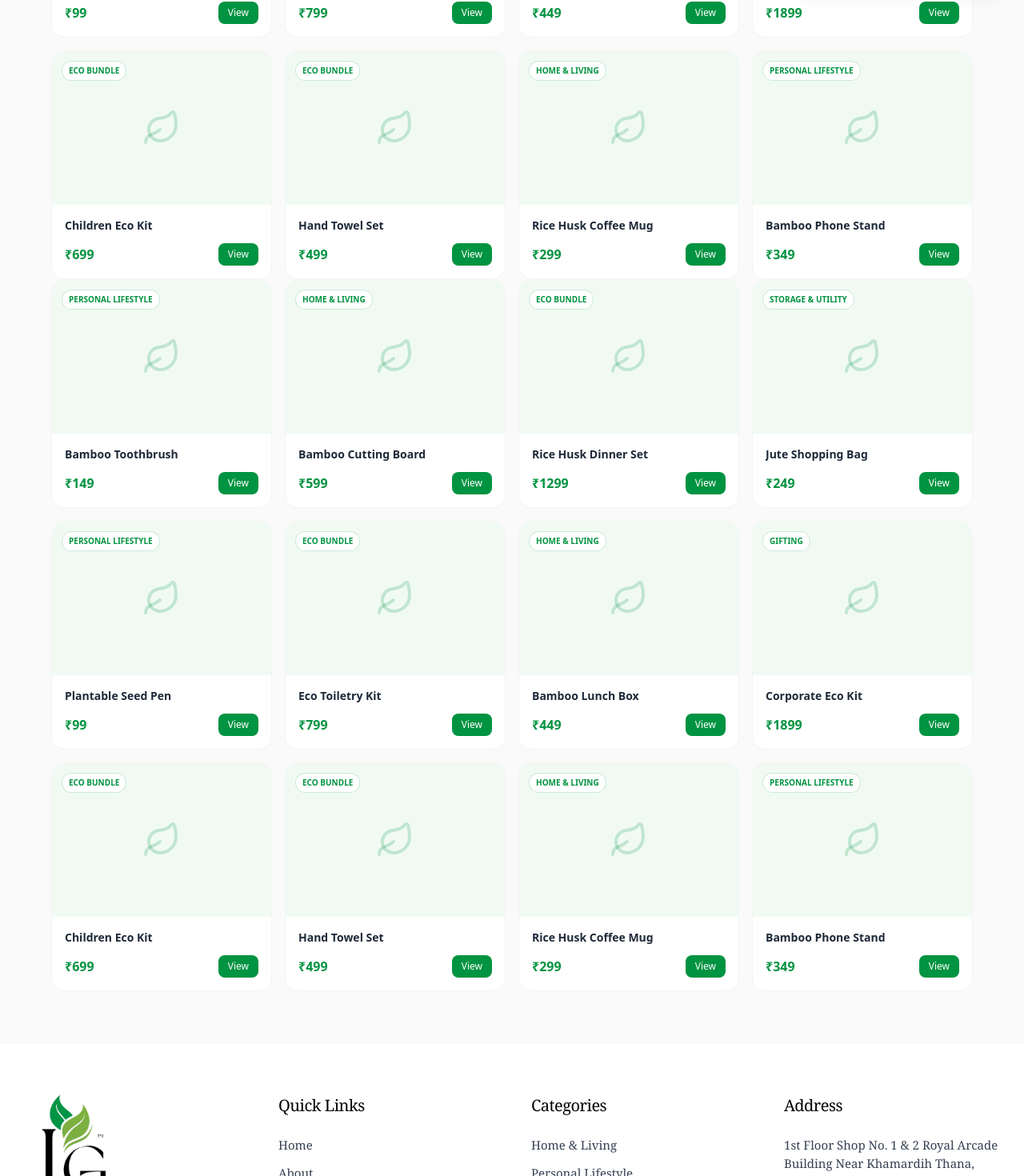
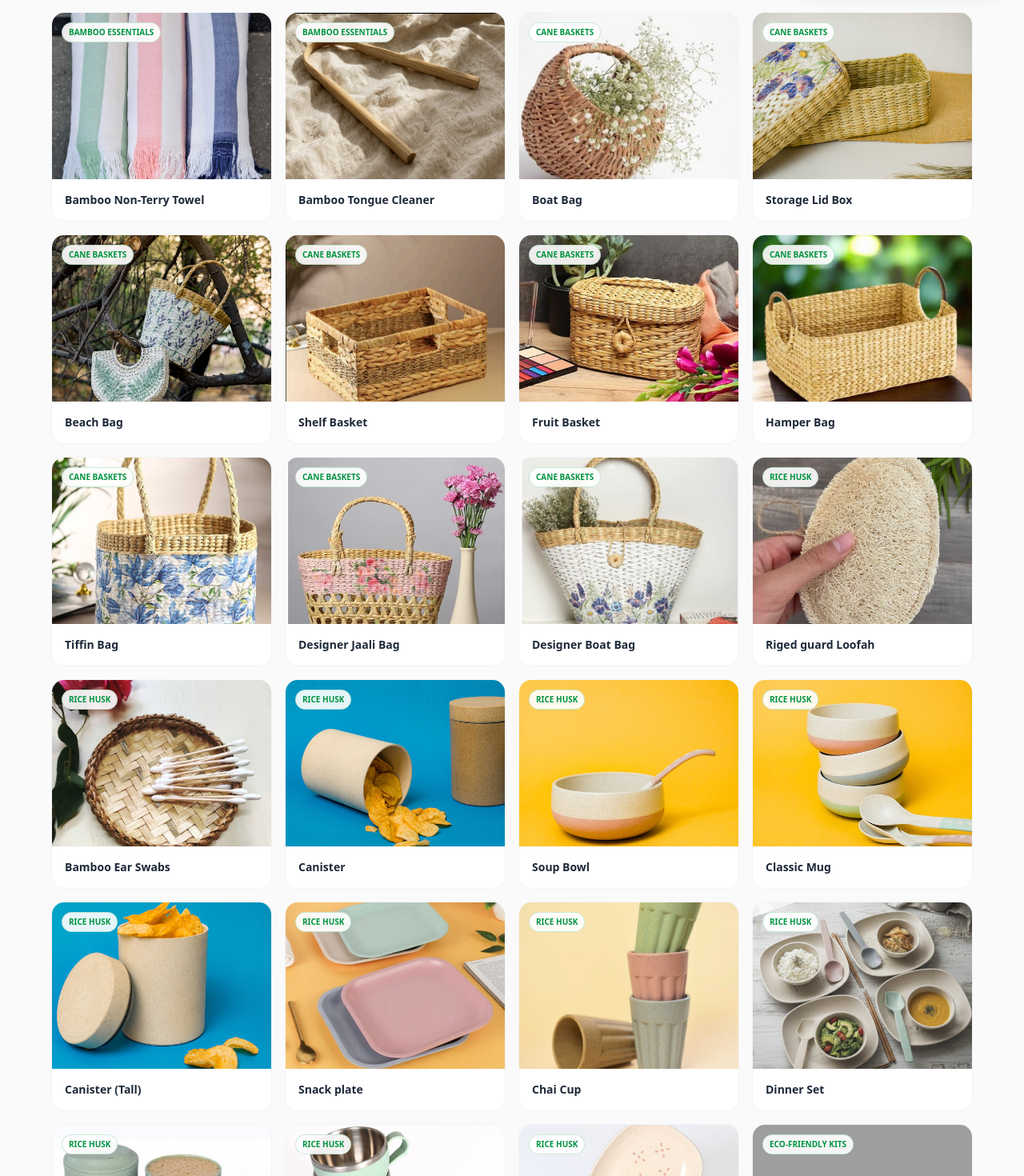
Before and after one commit to indoorsglobal/indoorsglobal, a Next.js app: page /search in a window 1280 px wide. Shown: the part 799-2269 px from the top of the page at 80% size. Built offline with nearby package versions, Linux system fonts and the light colour scheme; grey boxes are pictures that could not be loaded.

Commit message:
Update page.jsx

```diff
--- a/app/search/page.jsx
+++ b/app/search/page.jsx
@@ -5,51 +5,151 @@ import { useSearchParams } from "next/navigation";
 import NextLink from "next/link";
 import { Search, X, SlidersHorizontal, Leaf } from "lucide-react";
 import { useRouter } from "next/navigation";
+import Image from "next/image";
 
-// ─── Mock product data ────────────────────────────────────────────────────────
-// Replace this with your actual API / Sanity / DB call
+// --- BAMBOO ESSENTIALS IMPORTS ---
+import bamboo_essentials1 from "@/public/products/Bamboo Essentials/bamboo-essentials1.jpeg"
+import bamboo_essentials2 from "@/public/products/Bamboo Essentials/bamboo-essentials2.jpeg"
+import bamboo_essentials3 from "@/public/products/Bamboo Essentials/bamboo-essentials3.jpeg"
+import bamboo_essentials4 from "@/public/products/Bamboo Essentials/bamboo-essentials4.jpeg"
+import bamboo_essentials5 from "@/public/products/Bamboo Essentials/bamboo-essentials5.jpeg"
+import bamboo_essentials6 from "@/public/products/Bamboo Essentials/bamboo-essentials6.jpeg"
+import bamboo_essentials7 from "@/public/products/Bamboo Essentials/bamboo-essentials7.jpeg"
+import bamboo_essentials8 from "@/public/products/Bamboo Essentials/bamboo-essentials8.jpeg"
+import bamboo_essentials9 from "@/public/products/Bamboo Essentials/bamboo-essentials9.jpeg"
+import bamboo_essentials10 from "@/public/products/Bamboo Essentials/bamboo-essentials10.jpeg"
+
+// --- CANE BASKETS IMPORTS ---
+import cane_baskets1 from "@/public/products/Cane Baskets/cane-baskets1.jpeg"
+import cane_baskets2 from "@/public/products/Cane Baskets/cane-baskets2.jpeg"
+import cane_baskets3 from "@/public/products/Cane Baskets/cane-baskets3.jpeg"
+import cane_baskets4 from "@/public/products/Cane Baskets/cane-baskets4.jpeg"
+import cane_baskets5 from "@/public/products/Cane Baskets/cane-baskets5.jpeg"
+import cane_baskets6 from "@/public/products/Cane Baskets/cane-baskets6.jpeg"
+import cane_baskets7 from "@/public/products/Cane Baskets/cane-baskets7.jpeg"
+import cane_baskets8 from "@/public/products/Cane Baskets/cane-baskets8.jpeg"
+import cane_baskets9 from "@/public/products/Cane Baskets/cane-baskets9.jpeg"
+
+// --- RICE HUSK IMPORTS ---
+import rice_husk1 from "@/public/products/Rice Husk/rice-husk1.jpeg"
+import rice_husk2 from "@/public/products/Rice Husk/rice-husk2.jpeg"
+import rice_husk3 from "@/public/products/Rice Husk/rice-husk3.jpeg"
+import rice_husk4 from "@/public/products/Rice Husk/rice-husk4.jpeg"
+import rice_husk5 from "@/public/products/Rice Husk/rice-husk5.jpeg"
+import rice_husk6 from "@/public/products/Rice Husk/rice-husk6.jpeg"
+import rice_husk7 from "@/public/products/Rice Husk/rice-husk7.jpeg"
+import rice_husk8 from "@/public/products/Rice Husk/rice-husk8.jpeg"
+import rice_husk9 from "@/public/products/Rice Husk/rice-husk9.jpeg"
+import rice_husk11 from "@/public/products/Rice Husk/rice-husk11.jpeg"
+import rice_husk12 from "@/public/products/Rice Husk/rice-husk12.jpeg"
+import rice_husk13 from "@/public/products/Rice Husk/rice-husk13.jpeg"
+
+// --- ECO KITS IMPORTS ---
+import kits1 from "@/public/Indoor Global Kit/Toiletry kit1.jpg"
+import kits2 from "@/public/Indoor Global Kit/Toiletry kit3.jpg"
+import kits3 from "@/public/Indoor Global Kit/Toiletry kit4.jpg"
+import kits4 from "@/public/Indoor Global Kit/Toiletry kit2.jpg"
+import kits5 from "@/public/Indoor Global Kit/Hand Towel Set1.jpg"
+import kits6 from "@/public/Indoor Global Kit/Plantable Stationery kit2.jpg"
+import kits7 from "@/public/Indoor Global Kit/Corporate kit1.jpg"
+import kits8 from "@/public/Indoor Global Kit/Plantable Stationery kit1.jpg"
+import kits9 from "@/public/Indoor Global Kit/Plantable Stationery kit3.jpg"
+import kits10 from "@/public/Indoor Global Kit/Children's kit1.jpg"
+import kits11 from "@/public/Indoor Global Kit/Ricehusk Dinner Set2.jpg"
+import kits12 from "@/public/Indoor Global Kit/Ricehusk Dinner Set1.jpg"
+import kits13 from "@/public/Indoor Global Kit/Children's kit3.jpg"
+import kits14 from "@/public/Indoor Global Kit/Children's kit2.jpg"
+import kits15 from "@/public/Indoor Global Kit/Hand Towel Set2.jpg"
+import kits16 from "@/public/Indoor Global Kit/Hand Towel Set3.jpg"
+import kits17 from "@/public/Indoor Global Kit/Hand Towel Set4.jpg"
+import kits18 from "@/public/Indoor Global Kit/Hand Towel Set5.jpg"
+
 const ALL_PRODUCTS = [
-  { id: 1, name: "Bamboo Toothbrush", category: "Personal Lifestyle", price: 149, image: "/products/bamboo-toothbrush.jpg", tags: ["bamboo", "personal", "eco"] },
-  { id: 2, name: "Bamboo Cutting Board", category: "Home & Living", price: 599, image: "/products/bamboo-board.jpg", tags: ["bamboo", "kitchen", "home"] },
-  { id: 3, name: "Rice Husk Dinner Set", category: "Eco Bundle", price: 1299, image: "/products/dinner-set.jpg", tags: ["rice husk", "dinner", "bundle"] },
-  { id: 4, name: "Jute Shopping Bag", category: "Storage & Utility", price: 249, image: "/products/jute-bag.jpg", tags: ["jute", "bag", "storage"] },
-  { id: 5, name: "Plantable Seed Pen", category: "Personal Lifestyle", price: 99, image: "/products/seed-pen.jpg", tags: ["plantable", "stationery", "eco"] },
-  { id: 6, name: "Eco Toiletry Kit", category: "Eco Bundle", price: 799, image: "/products/toiletry-kit.jpg", tags: ["toiletry", "kit", "bundle"] },
-  { id: 7, name: "Bamboo Lunch Box", category: "Home & Living", price: 449, image: "/products/lunch-box.jpg", tags: ["bamboo", "lunch", "home"] },
-  { id: 8, name: "Corporate Eco Kit", category: "Gifting", price: 1899, image: "/products/corporate-kit.jpg", tags: ["corporate", "gift", "eco"] },
-  { id: 9, name: "Children Eco Kit", category: "Eco Bundle", price: 699, image: "/products/children-kit.jpg", tags: ["children", "kit", "bundle"] },
-  { id: 10, name: "Hand Towel Set", category: "Eco Bundle", price: 499, image: "/products/towel-set.jpg", tags: ["towel", "bundle", "home"] },
-  { id: 11, name: "Rice Husk Coffee Mug", category: "Home & Living", price: 299, image: "/products/rice-mug.jpg", tags: ["rice husk", "mug", "home"] },
-  { id: 12, name: "Bamboo Phone Stand", category: "Personal Lifestyle", price: 349, image: "/products/phone-stand.jpg", tags: ["bamboo", "personal", "desk"] },
+  // --- Bamboo Essentials ---
+  { id: 1, name: "Bamboo Bottle 450ml", image: bamboo_essentials1, category: "Bamboo Essentials" },
+  { id: 2, name: "Pocket Comb", image: bamboo_essentials2, category: "Bamboo Essentials" },
+  { id: 3, name: "Lice Comb", image: bamboo_essentials3, category: "Bamboo Essentials" },
+  { id: 4, name: "Bamboo Toothbrush", image: bamboo_essentials4, category: "Bamboo Essentials" },
+  { id: 5, name: "Bamboo Razor D", image: bamboo_essentials5, category: "Bamboo Essentials" },
+  { id: 6, name: "Beard Comb", image: bamboo_essentials6, category: "Bamboo Essentials" },
+  { id: 7, name: "Bamboo Cutlery Kit", image: bamboo_essentials7, category: "Bamboo Essentials" },
+  { id: 8, name: "Rice Husk Bottle", image: bamboo_essentials8, category: "Bamboo Essentials" },
+  { id: 9, name: "Bamboo Non-Terry Towel", image: bamboo_essentials9, category: "Bamboo Essentials" },
+  { id: 10, name: "Bamboo Tongue Cleaner", image: bamboo_essentials10, category: "Bamboo Essentials" },
+
+  // --- Cane Baskets ---
+  { id: 11, name: "Boat Bag", image: cane_baskets1, category: "Cane Baskets" },
+  { id: 12, name: "Storage Lid Box", image: cane_baskets2, category: "Cane Baskets" },
+  { id: 13, name: "Beach Bag", image: cane_baskets3, category: "Cane Baskets" },
+  { id: 14, name: "Shelf Basket", image: cane_baskets4, category: "Cane Baskets" },
+  { id: 15, name: "Fruit Basket", image: cane_baskets5, category: "Cane Baskets" },
+  { id: 16, name: "Hamper Bag", image: cane_baskets6, category: "Cane Baskets" },
+  { id: 17, name: "Tiffin Bag", image: cane_baskets7, category: "Cane Baskets" },
+  { id: 18, name: "Designer Jaali Bag", image: cane_baskets8, category: "Cane Baskets" },
+  { id: 19, name: "Designer Boat Bag", image: cane_baskets9, category: "Cane Baskets" },
+
+  // --- Rice Husk ---
+  { id: 20, name: "Riged guard Loofah", image: rice_husk1, category: "Rice Husk" },
+  { id: 21, name: "Bamboo Ear Swabs", image: rice_husk2, category: "Rice Husk" },
+  { id: 22, name: "Canister", image: rice_husk3, category: "Rice Husk" },
+  { id: 23, name: "Soup Bowl", image: rice_husk4, category: "Rice Husk" },
+  { id: 24, name: "Classic Mug", image: rice_husk5, category: "Rice Husk" },
+  { id: 25, name: "Canister (Tall)", image: rice_husk6, category: "Rice Husk" },
+  { id: 26, name: "Snack plate", image: rice_husk7, category: "Rice Husk" },
+  { id: 27, name: "Chai Cup", image: rice_husk8, category: "Rice Husk" },
+  { id: 28, name: "Dinner Set", image: rice_husk9, category: "Rice Husk" },
+  { id: 29, name: "Retro Cup", image: rice_husk11, category: "Rice Husk" },
+  { id: 30, name: "Fusion Cup", image: rice_husk12, category: "Rice Husk" },
+  { id: 31, name: "Deco planter", image: rice_husk13, category: "Rice Husk" },
+
+  // --- ECO KITS ---
+  { id: 32, name: "Toiletry kit 1", image: kits1, category: "Eco-Friendly Kits" },
+  { id: 33, name: "Toiletry kit 3", image: kits2, category: "Eco-Friendly Kits" },
+  { id: 34, name: "Toiletry kit 4", image: kits3, category: "Eco-Friendly Kits" },
+  { id: 35, name: "Toiletry kit 2", image: kits4, category: "Eco-Friendly Kits" },
+  { id: 36, name: "Hand Towel Set 1", image: kits5, category: "Eco-Friendly Kits" },
+  { id: 37, name: "Plantable Stationery kit 2", image: kits6, category: "Eco-Friendly Kits" },
+  { id: 38, name: "Corporate kit 1", image: kits7, category: "Eco-Friendly Kits" },
+  { id: 39, name: "Plantable Stationery kit 1", image: kits8, category: "Eco-Friendly Kits" },
+  { id: 40, name: "Plantable Stationery kit 3", image: kits9, category: "Eco-Friendly Kits" },
+  { id: 41, name: "Children's kit 1", image: kits10, category: "Eco-Friendly Kits" },
+  { id: 42, name: "Ricehusk Dinner Set 2", image: kits11, category: "Eco-Friendly Kits" },
+  { id: 43, name: "Ricehusk Dinner Set 1", image: kits12, category: "Eco-Friendly Kits" },
+  { id: 44, name: "Children's kit 3", image: kits13, category: "Eco-Friendly Kits" },
+  { id: 45, name: "Children's kit 2", image: kits14, category: "Eco-Friendly Kits" },
+  { id: 46, name: "Hand Towel Set 2", image: kits15, category: "Eco-Friendly Kits" },
+  { id: 47, name: "Hand Towel Set 3", image: kits16, category: "Eco-Friendly Kits" },
+  { id: 48, name: "Hand Towel Set 4", image: kits17, category: "Eco-Friendly Kits" },
+  { id: 49, name: "Hand Towel Set 5", image: kits18, category: "Eco-Friendly Kits" },
 ];
 
-// ─── Search logic ─────────────────────────────────────────────────────────────
 function searchProducts(query) {
   if (!query) return ALL_PRODUCTS;
   const q = query.toLowerCase();
   return ALL_PRODUCTS.filter(
     (p) =>
       p.name.toLowerCase().includes(q) ||
-      p.category.toLowerCase().includes(q) ||
-      p.tags.some((t) => t.includes(q))
+      p.category.toLowerCase().includes(q)
   );
 }
 
-// ─── Product Card ─────────────────────────────────────────────────────────────
 function ProductCard({ product }) {
+  // Creating a URL slug from the product name
+  const productSlug = product.name.toLowerCase().replace(/ /g, "-").replace(/[^\w-]/g, "");
+
   return (
     <NextLink
-      href={`/products/${product.id}`}
+      href={`/products/${productSlug}`}
       className="group bg-white rounded-2xl border border-gray-100 hover:border-[#009341]/30 hover:shadow-lg transition-all duration-300 overflow-hidden flex flex-col"
     >
-      {/* Image placeholder */}
-      <div className="relative bg-[#f0faf3] h-48 overflow-hidden">
-        <div className="absolute inset-0 flex items-center justify-center">
-          <Leaf size={48} className="text-[#009341]/20" />
-        </div>
-        {/* If you have real images: */}
-        {/* <Image src={product.image} alt={product.name} fill className="object-cover group-hover:scale-105 transition-transform duration-500" /> */}
-        <span className="absolute top-3 left-3 bg-white text-[#009341] text-[10px] font-bold uppercase px-2 py-1 rounded-full border border-[#009341]/20">
+      <div className="relative bg-[#f0faf3] h-52 overflow-hidden">
+        <Image
+          src={product.image}
+          alt={product.name}
+          fill
+          className="object-cover group-hover:scale-105 transition-transform duration-500"
+        />
+        <span className="absolute top-3 left-3 bg-white/90 backdrop-blur-sm text-[#009341] text-[10px] font-bold uppercase px-2 py-1 rounded-full border border-[#009341]/20">
           {product.category}
         </span>
       </div>
@@ -58,18 +158,16 @@ function ProductCard({ product }) {
         <h3 className="text-sm font-semibold text-gray-800 group-hover:text-[#009341] transition-colors line-clamp-2">
           {product.name}
         </h3>
-        <div className="mt-auto pt-3 flex items-center justify-between">
-          <span className="text-base font-bold text-[#009341]">₹{product.price}</span>
-          <button className="text-xs bg-[#009341] text-white px-3 py-1.5 rounded-lg hover:bg-[#007a36] transition-colors">
-            View
+        {/* <div className="mt-auto pt-3 flex items-center justify-end">
+          <button className="text-xs bg-[#009341] text-white px-4 py-2 rounded-lg hover:bg-[#007a36] transition-colors w-full sm:w-auto">
+            View Details
           </button>
-        </div>
+        </div> */}
       </div>
     </NextLink>
   );
 }
 
-// ─── Main page (wrapped in Suspense for useSearchParams) ──────────────────────
 function SearchPageContent() {
   const searchParams = useSearchParams();
   const router = useRouter();
@@ -82,7 +180,6 @@ function SearchPageContent() {
   useEffect(() => {
     setInputValue(query);
     setLoading(true);
-    // Simulate async fetch; replace with real API call
     const timer = setTimeout(() => {
       setResults(searchProducts(query));
       setLoading(false);
@@ -93,15 +190,12 @@ function SearchPageContent() {
   const handleSearch = (e) => {
     e.preventDefault();
     const q = inputValue.trim();
-    if (!q) return;
-    router.push(`/search?q=${encodeURIComponent(q)}`);
+    router.push(q ? `/search?q=${encodeURIComponent(q)}` : "/search");
   };
 
   return (
     <main className="min-h-screen bg-[#fafafa] pt-28 pb-16 px-4 md:px-8">
       <div className="max-w-6xl mx-auto">
-
-        {/* Search bar at top of page */}
         <div className="mb-8">
           <form onSubmit={handleSearch} className="flex items-center gap-3 bg-white border border-gray-200 rounded-2xl px-5 py-3 shadow-sm max-w-2xl">
             <Search size={20} className="text-[#009341] shrink-0" />
@@ -109,7 +203,7 @@ function SearchPageContent() {
               type="text"
               value={inputValue}
               onChange={(e) => setInputValue(e.target.value)}
-              placeholder="Search eco products..."
+              placeholder="Search for eco-friendly products..."
               className="flex-1 text-base text-gray-800 outline-none placeholder:text-gray-400"
             />
             {inputValue && (
@@ -123,82 +217,39 @@ function SearchPageContent() {
           </form>
         </div>
 
-        {/* Results header */}
         <div className="flex items-center justify-between mb-6">
-          <div>
+          <h1 className="text-xl font-bold text-gray-800">
             {query ? (
-              <h1 className="text-xl font-bold text-gray-800">
-                {loading ? "Searching..." : (
-                  <>
-                    {results.length > 0
-                      ? <><span className="text-[#009341]">{results.length}</span> results for "<span className="italic">{query}</span>"</>
-                      : <>No results for "<span className="italic">{query}</span>"</>
-                    }
-                  </>
-                )}
-              </h1>
-            ) : (
-              <h1 className="text-xl font-bold text-gray-800">All Products</h1>
-            )}
-          </div>
-          <div className="flex items-center gap-2 text-sm text-gray-500">
+              loading ? "Searching..." : (
+                results.length > 0
+                ? <><span className="text-[#009341]">{results.length}</span> results for "{query}"</>
+                : `No results for "${query}"`
+              )
+            ) : "All Eco Products"}
+          </h1>
+          <div className="flex items-center gap-2 text-sm text-gray-500 cursor-pointer hover:text-[#009341]">
             <SlidersHorizontal size={16} />
             <span className="hidden sm:inline">Filter</span>
           </div>
         </div>
 
-        {/* Loading skeleton */}
-        {loading && (
+        {loading ? (
           <div className="grid grid-cols-2 sm:grid-cols-3 lg:grid-cols-4 gap-4">
             {[...Array(8)].map((_, i) => (
-              <div key={i} className="bg-white rounded-2xl overflow-hidden border border-gray-100 animate-pulse">
-                <div className="h-48 bg-gray-100" />
-                <div className="p-4 space-y-2">
-                  <div className="h-4 bg-gray-100 rounded w-3/4" />
-                  <div className="h-4 bg-gray-100 rounded w-1/2" />
-                </div>
-              </div>
+              <div key={i} className="bg-white rounded-2xl h-72 border border-gray-100 animate-pulse" />
             ))}
           </div>
-        )}
-
-        {/* Results grid */}
-        {!loading && results.length > 0 && (
+        ) : results.length > 0 ? (
           <div className="grid grid-cols-2 sm:grid-cols-3 lg:grid-cols-4 gap-4">
             {results.map((product) => (
               <ProductCard key={product.id} product={product} />
             ))}
           </div>
-        )}
-
-        {/* No results */}
-        {!loading && results.length === 0 && query && (
+        ) : (
           <div className="flex flex-col items-center justify-center py-24 text-center">
-            <div className="w-20 h-20 rounded-full bg-[#f0faf3] flex items-center justify-center mb-4">
-              <Search size={36} className="text-[#009341]/40" />
-            </div>
-            <h2 className="text-lg font-semibold text-gray-700 mb-2">No products found</h2>
-            <p className="text-gray-400 text-sm mb-6">Try searching with different keywords</p>
-            <div className="flex flex-wrap gap-2 justify-center">
-              {["Bamboo", "Rice Husk", "Jute Bag", "Eco Bundle"].map((tag) => (
-                <button
-                  key={tag}
-                  onClick={() => router.push(`/search?q=${encodeURIComponent(tag)}`)}
-                  className="text-sm bg-[#e8f5ec] text-[#009341] rounded-full px-4 py-2 hover:bg-[#009341] hover:text-white transition-colors"
-                >
-                  {tag}
-                </button>
-              ))}
-            </div>
-          </div>
-        )}
-
-        {/* Empty state (no query) */}
-        {!loading && !query && (
-          <div className="grid grid-cols-2 sm:grid-cols-3 lg:grid-cols-4 gap-4">
-            {ALL_PRODUCTS.map((product) => (
-              <ProductCard key={product.id} product={product} />
-            ))}
+            <Search size={48} className="text-[#009341]/20 mb-4" />
+            <h2 className="text-lg font-semibold text-gray-700">No products found</h2>
+            <p className="text-gray-400 text-sm mb-6">Try another keyword like "Bamboo" or "Cane"</p>
           </div>
         )}
       </div>
```
